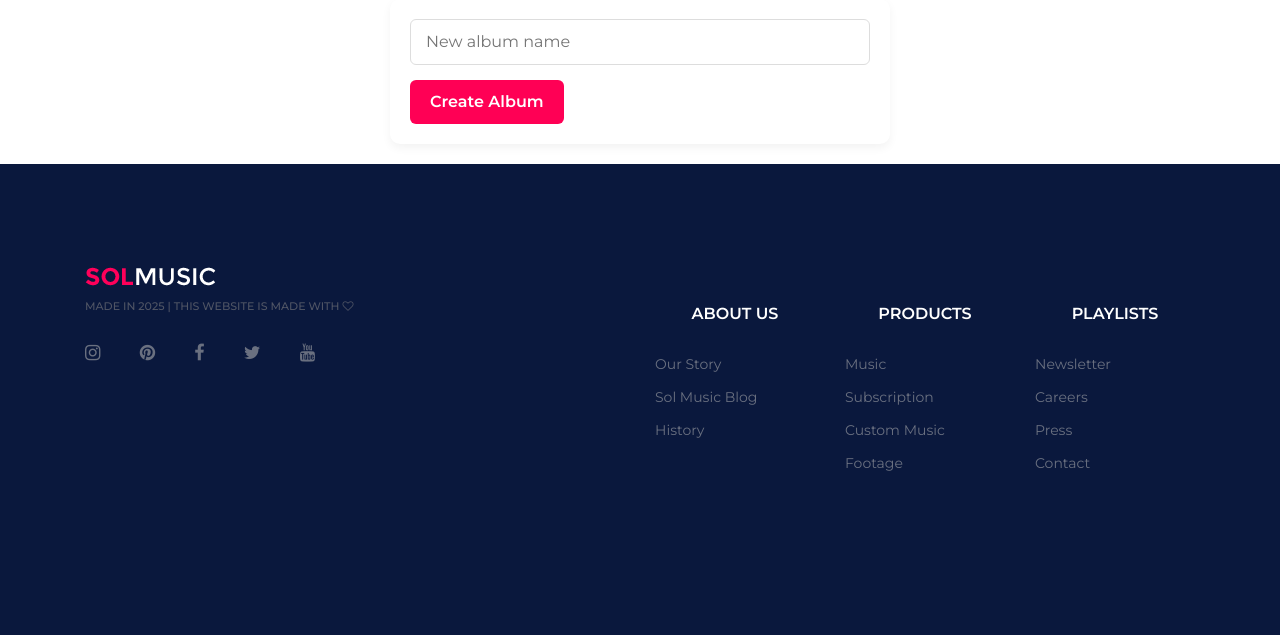
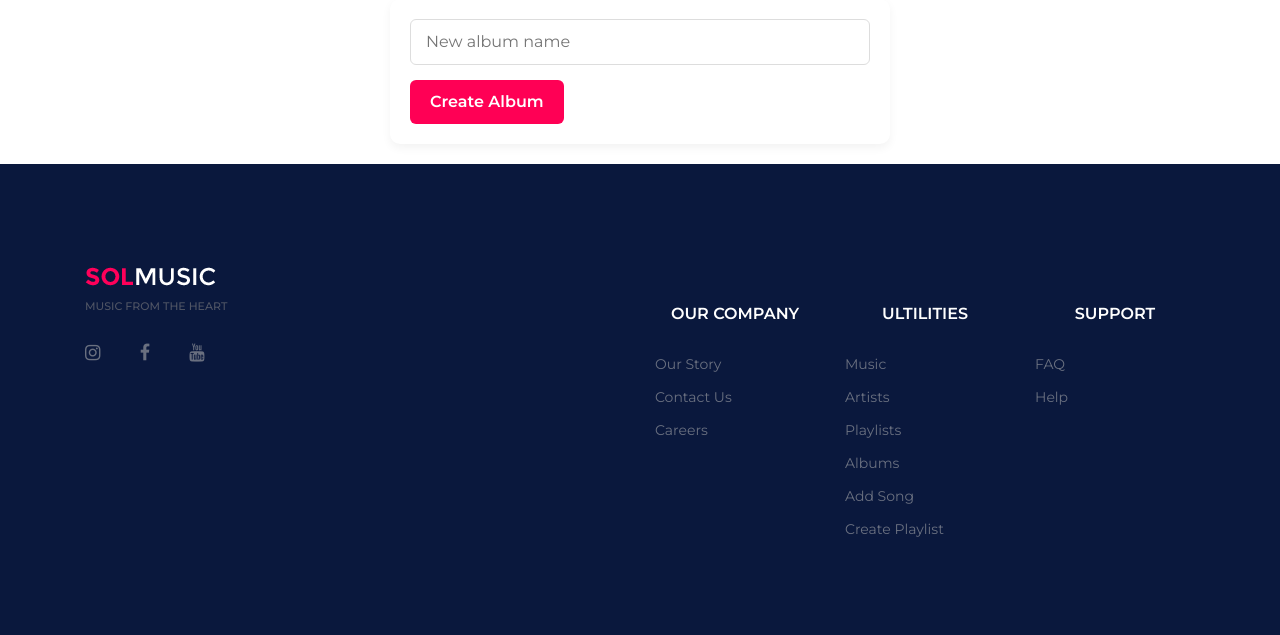
Before and after one commit to mikedevman/DebugKnight-SmartTunes, a PHP site: page /albums.php in a window 1280 px wide. Shown: the part 321-956 px from the top of the page. Before the commit the page ends 792 px from the top, so only its background shows below. Run offline with PHP 8.4, Linux system fonts and the light colour scheme; the visitor is signed in with stand-in values (Sample User, id 1); data that the repository does not hold is empty.

Commit message:
fixed many things

```diff
--- a/albums.php
+++ b/albums.php
@@ -290,33 +290,33 @@ form button:hover {
 					<div class="row">
 						<div class="col-sm-4">
 							<div class="footer-widget">
-								<h2>About us</h2>
+								<h2>Our Company</h2>
 								<ul>
-									<li><a href="">Our Story</a></li>
-									<li><a href="">Sol Music Blog</a></li>
-									<li><a href="">History</a></li>
+									<li><a href="contact.php">Our Story</a></li>
+									<li><a href="contact.php">Contact Us</a></li>
+									<li><a href="contact.php">Careers</a></li>
 								</ul>
 							</div>
 						</div>
 						<div class="col-sm-4">
 							<div class="footer-widget">
-								<h2>Products</h2>
-								<ul>
-									<li><a href="">Music</a></li>
-									<li><a href="">Subscription</a></li>
-									<li><a href="">Custom Music</a></li>
-									<li><a href="">Footage</a></li>
-								</ul>
+								<h2>Ultilities</h2>
+                  				<ul>
+                    				<li><a href="karaoke.php">Music</a></li>
+                    				<li><a href="artists.html">Artists</a></li>
+                    				<li><a href="">Playlists</a></li>
+                    				<li><a href="">Albums</a></li>
+                    				<li><a href="karaoke.php">Add Song</a></li>
+                    				<li><a href="">Create Playlist</a></li>
+                  				</ul>
 							</div>
 						</div>
 						<div class="col-sm-4">
 							<div class="footer-widget">
-								<h2>Playlists</h2>
+								<h2>Support</h2>
 								<ul>
-									<li><a href="">Newsletter</a></li>
-									<li><a href="">Careers</a></li>
-									<li><a href="">Press</a></li>
-									<li><a href="">Contact</a></li>
+									<li><a href="contact.php">FAQ</a></li>
+									<li><a href="contact.php">Help</a></li>
 								</ul>
 							</div>
 						</div>
@@ -325,15 +325,13 @@ form button:hover {
 				<div class="col-xl-6 col-lg-5 order-lg-1">
 					<img src="img/logo.png" alt="">
 					<div class="copyright">
-Made in <script>document.write(new Date().getFullYear());</script> | This website is made with <i class="fa fa-heart-o" aria-hidden="true"></i>
-					</div>
-					<div class="social-links">
-						<a href=""><i class="fa fa-instagram"></i></a>
-						<a href=""><i class="fa fa-pinterest"></i></a>
-						<a href=""><i class="fa fa-facebook"></i></a>
-						<a href=""><i class="fa fa-twitter"></i></a>
-						<a href=""><i class="fa fa-youtube"></i></a>
-					</div>
+                Music from the heart
+            </div>
+            <div class="social-links">
+              <a href="https://www.instagram.com/mikee.conv/?hl=en"><i class="fa fa-instagram"></i></a>
+              <a href="https://www.facebook.com/namanh.ha.1042/"><i class="fa fa-facebook"></i></a>
+              <a href="https://www.youtube.com/@Mike-b6t9v"><i class="fa fa-youtube"></i></a>
+            </div>
 				</div>
 			</div>
 		</div>
--- a/js/karaoke-recorder.js
+++ b/js/karaoke-recorder.js
@@ -31,7 +31,7 @@ startBtn.addEventListener("click", async () => {
       playback.src = url;
       playback.style.display = "block";
 
-      status.innerHTML = "Uploading and scoring... ⏳";
+      status.innerHTML = "Uploading and scoring... ⏳ (estimated 15-20 seconds)";
 
       const formData = new FormData();
       formData.append("audio", blob, "user_recording.webm");
@@ -43,7 +43,7 @@ startBtn.addEventListener("click", async () => {
       .then(res => res.json())
       .then(data => {
         if (data.success) {
-          status.innerHTML = `✅ Your Score: <strong>${data.score.toFixed(2)} / 100</strong> 🎯`;
+          status.innerHTML = `✅ Vocal Similarity Score: <strong>${data.score.toFixed(2)} / 100</strong> 🎯`;
         } else {
           // Clean error messages only
           let reason = "❌ An error occurred.";
```
Also changed, not shown: karaoke.php (+27 -37 lines), playlists.php (+11 -11 lines).
